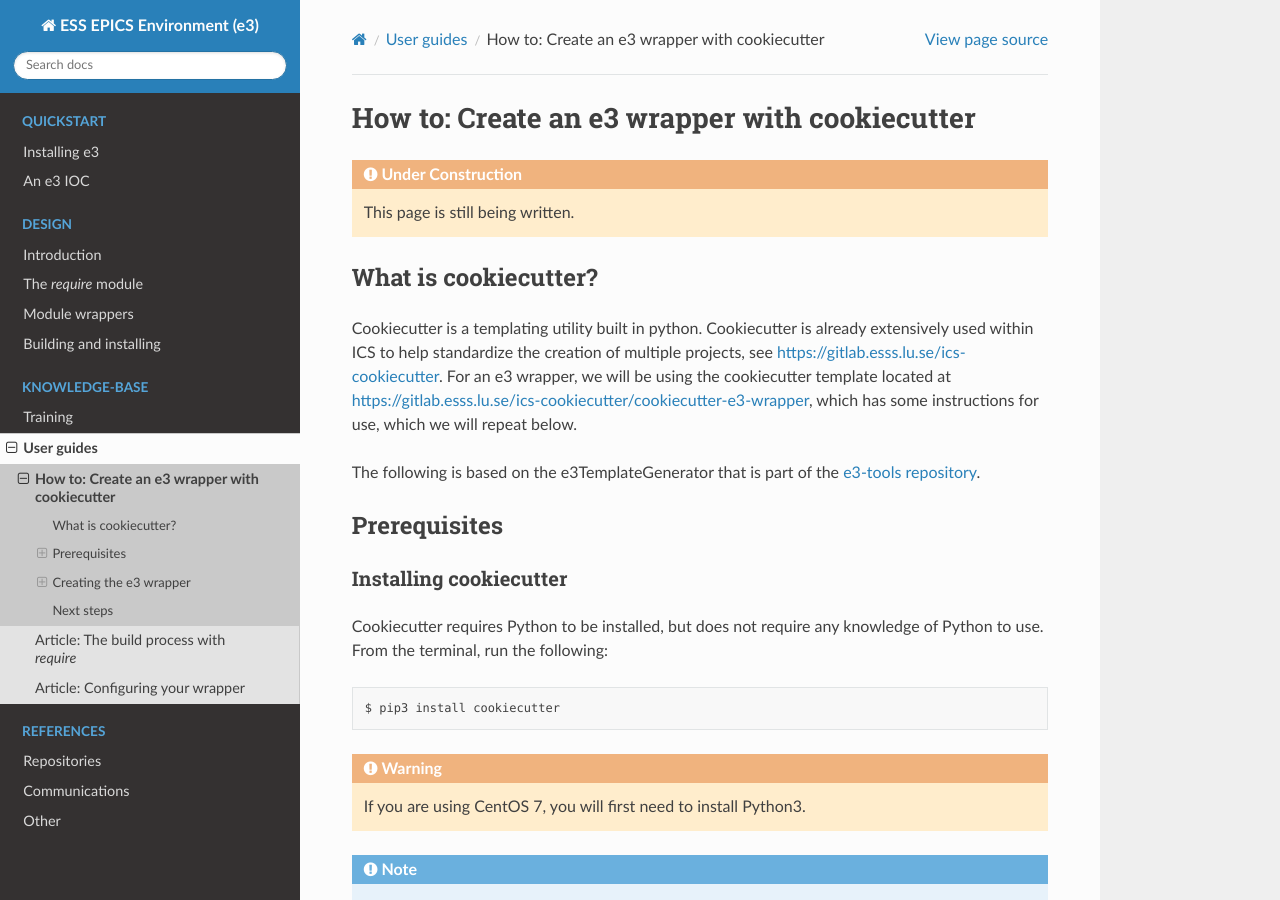
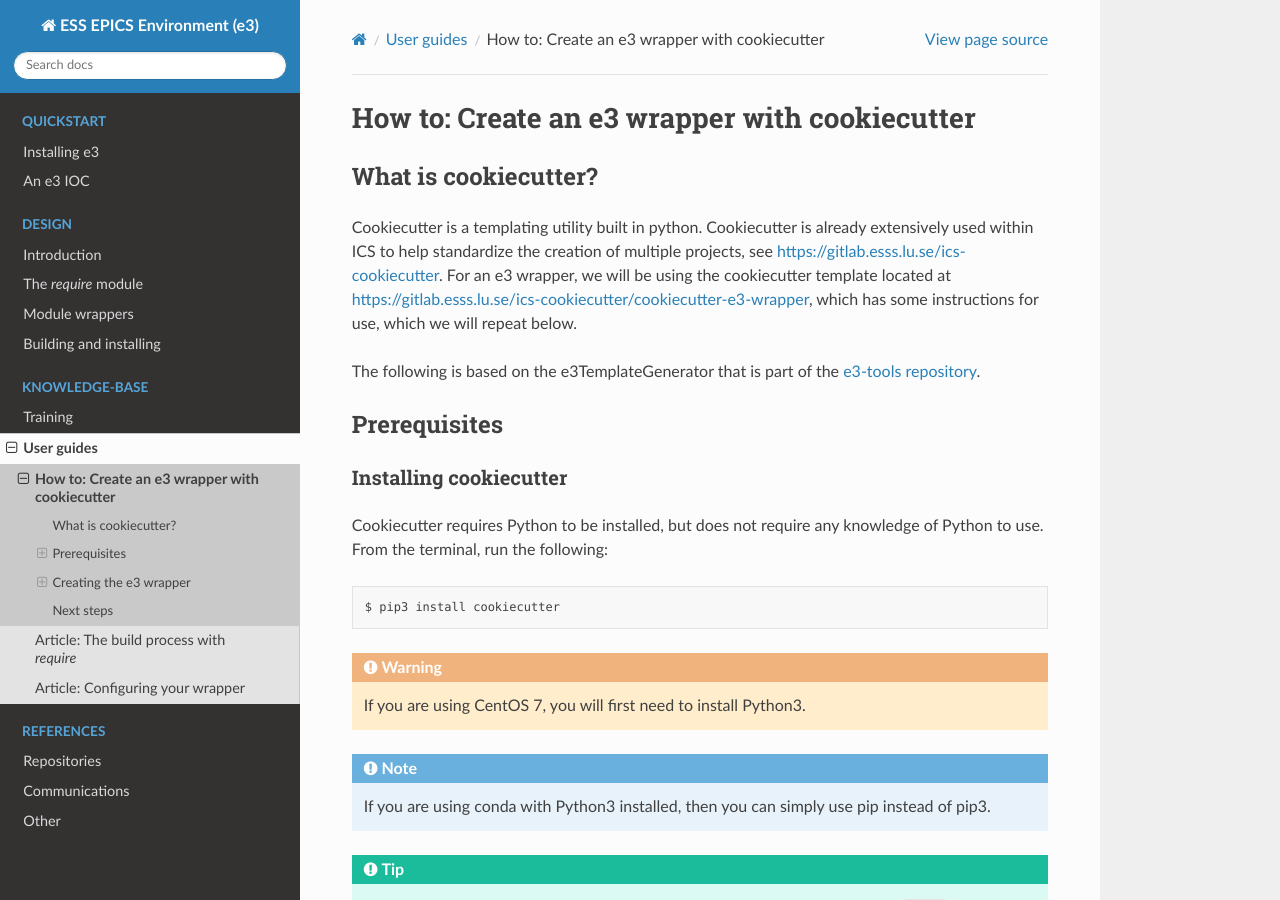
Before and after one commit to ttkorhonen/e3pages, a Sphinx documentation site: the page built from docs/kb/guide/articles/4_cookiecutter_module.md, in a window 1280 px wide and 900 px high. Built offline with Sphinx 7.4.7 and the Read the Docs theme 2.0.0, drawn with Linux system fonts in a browser that asks for light colours.

Commit message:
remove under construction-warnings

````diff
--- a/docs/kb/guide/articles/4_cookiecutter_module.md
+++ b/docs/kb/guide/articles/4_cookiecutter_module.md
@@ -1,12 +1,6 @@
 (cookiecutter_wrapper)=
 
 # How to: Create an e3 wrapper with cookiecutter
-
-```{admonition} Under Construction
-:class: warning
-
-This page is still being written.
-```
 
 ## What is cookiecutter?
 
````
Also changed, not shown: docs/kb/guide/articles/6_configure_wrapper.md (+0 -6 lines).
